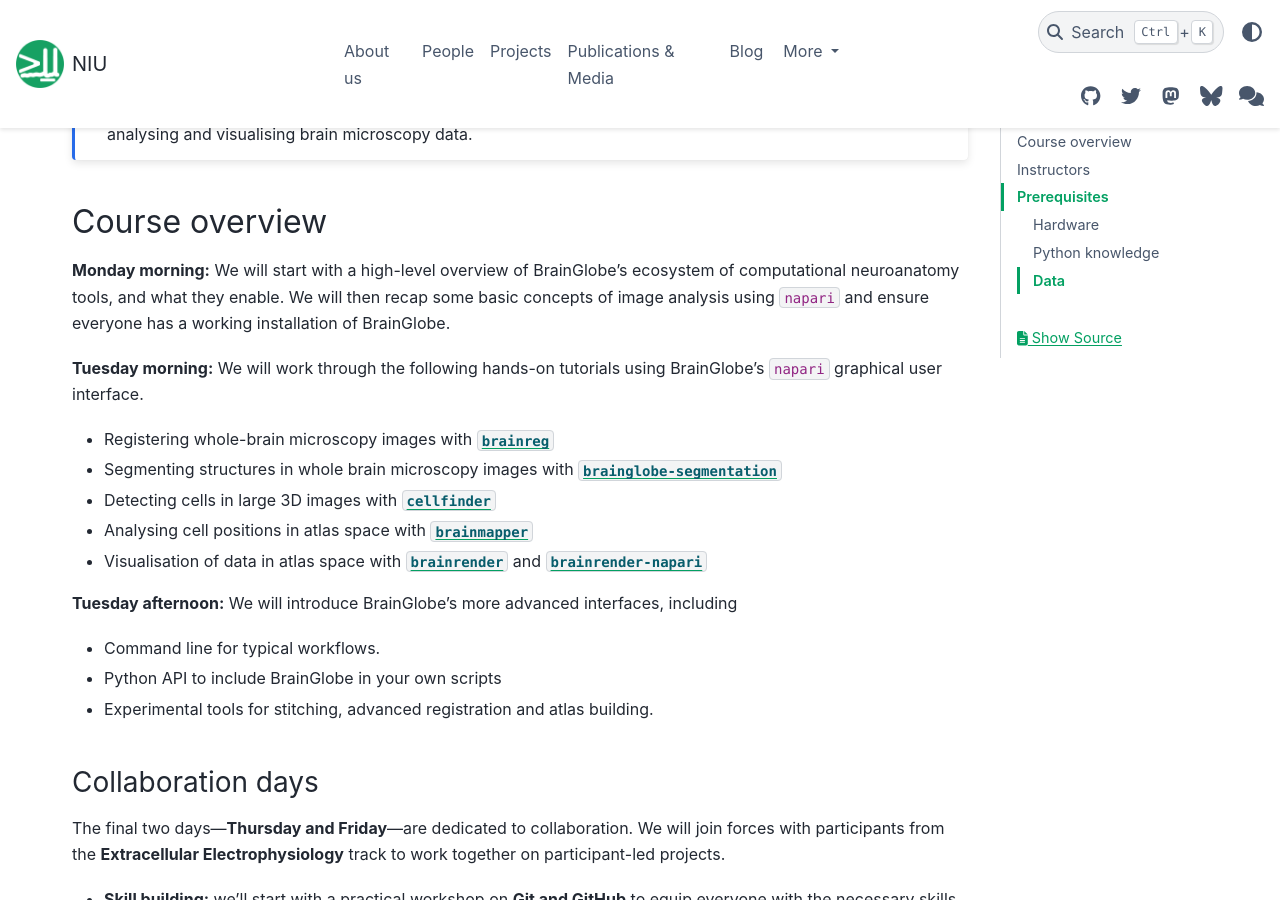
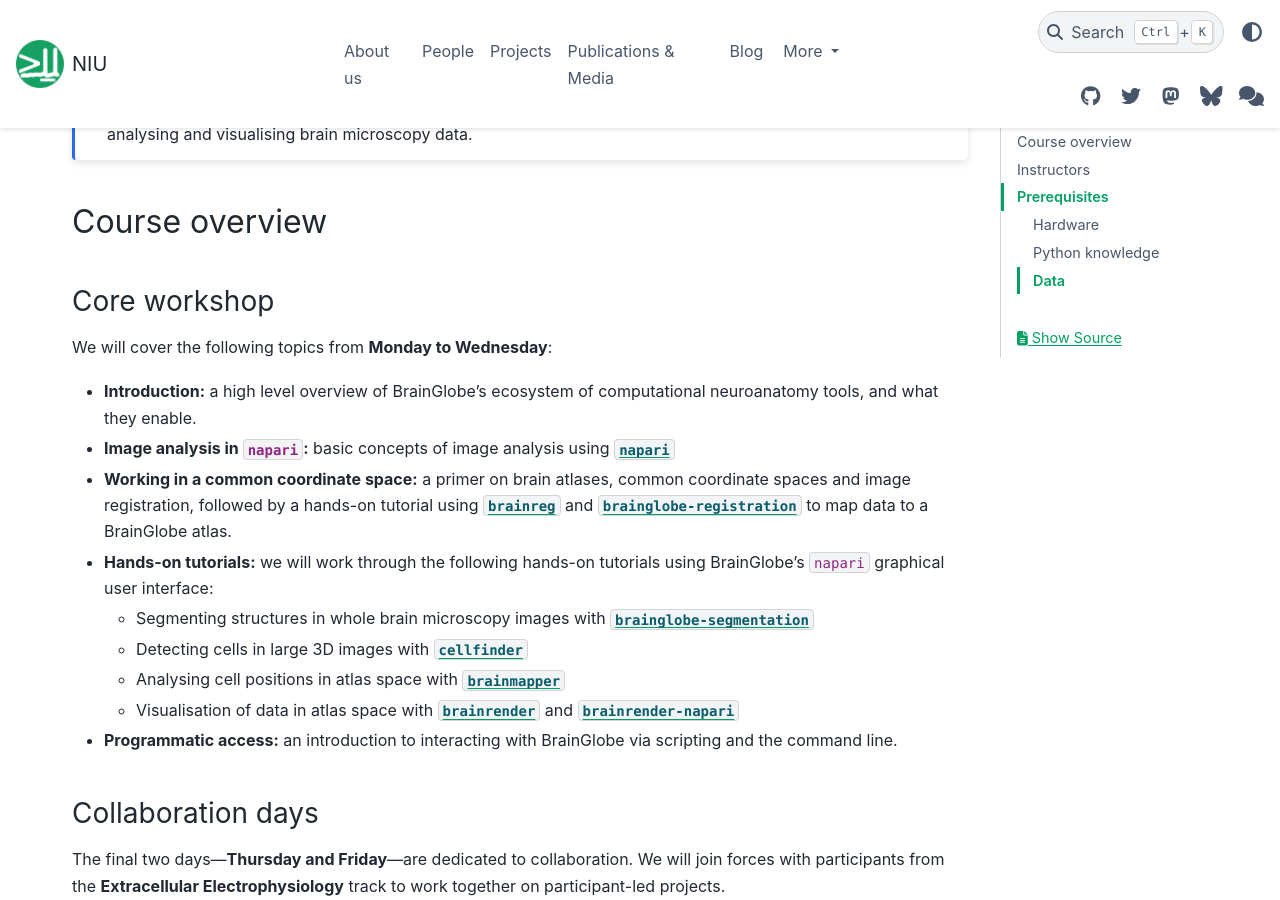
Before and after one commit to neuroinformatics-unit/neuroinformatics-unit.github.io, a Sphinx documentation site: the page built from docs/source/open-software-summer-school/2026/brainglobe.md, in a window 1280 px wide and 900 px high, scrolled down 377 px. Built offline with Sphinx 7.4.7 and the PyData theme 0.15.4, drawn with Linux system fonts in a browser that asks for light colours; nearby versions of some CDN libraries.

Commit message:
Update course description

```diff
--- a/docs/source/open-software-summer-school/2026/brainglobe.md
+++ b/docs/source/open-software-summer-school/2026/brainglobe.md
@@ -12,23 +12,19 @@ This course is designed for researchers and students interested in learning abou
 
 ## Course overview
 
-__Monday morning:__
-We will start with a high-level overview of BrainGlobe's ecosystem of computational neuroanatomy tools, and what they enable.
-We will then recap some basic concepts of image analysis using `napari` and ensure everyone has a working installation of BrainGlobe.
+### Core workshop
 
-__Tuesday morning:__
-We will work through the following hands-on tutorials using BrainGlobe's `napari` graphical user interface.
-- Registering whole-brain microscopy images with [`brainreg`](https://github.com/brainglobe/brainreg)
-- Segmenting structures in whole brain microscopy images with [`brainglobe-segmentation`](https://github.com/brainglobe/brainglobe-segmentation)
-- Detecting cells in large 3D images with [`cellfinder`](https://github./com/brainglobe/cellfinder)
-- Analysing cell positions in atlas space with [`brainmapper`](https://github.com/brainglobe/brainglobe-workflows)
-- Visualisation of data in atlas space with [`brainrender`](https://github.com/brainglobe/brainrender) and [`brainrender-napari`](https://github.com/brainglobe/brainrender-napari)
+We will cover the following topics from **Monday to Wednesday**:
 
-__Tuesday afternoon:__
-We will introduce BrainGlobe's more advanced interfaces, including
-- Command line for typical workflows.
-- Python API to include BrainGlobe in your own scripts
-- Experimental tools for stitching, advanced registration and atlas building.
+* **Introduction:** a high level overview of BrainGlobe's ecosystem of computational neuroanatomy tools, and what they enable.
+* **Image analysis in `napari`:** basic concepts of image analysis using [`napari`](https://napari.org/stable/)
+* **Working in a common coordinate space:** a primer on brain atlases, common coordinate spaces and image registration, followed by a hands-on tutorial using [`brainreg`](https://github.com/brainglobe/brainreg) and [`brainglobe-registration`](https://github.com/brainglobe/brainglobe-registration) to map data to a BrainGlobe atlas.
+* **Hands-on tutorials:** we will work through the following hands-on tutorials using BrainGlobe's `napari` graphical user interface:
+  * Segmenting structures in whole brain microscopy images with [`brainglobe-segmentation`](https://github.com/brainglobe/brainglobe-segmentation)
+  * Detecting cells in large 3D images with [`cellfinder`](https://github./com/brainglobe/cellfinder)
+  * Analysing cell positions in atlas space with [`brainmapper`](https://github.com/brainglobe/brainglobe-workflows)
+  * Visualisation of data in atlas space with [`brainrender`](https://github.com/brainglobe/brainrender) and [`brainrender-napari`](https://github.com/brainglobe/brainrender-napari)
+* **Programmatic access:** an introduction to interacting with BrainGlobe via scripting and the command line.
 
 ### Collaboration days
 
```
